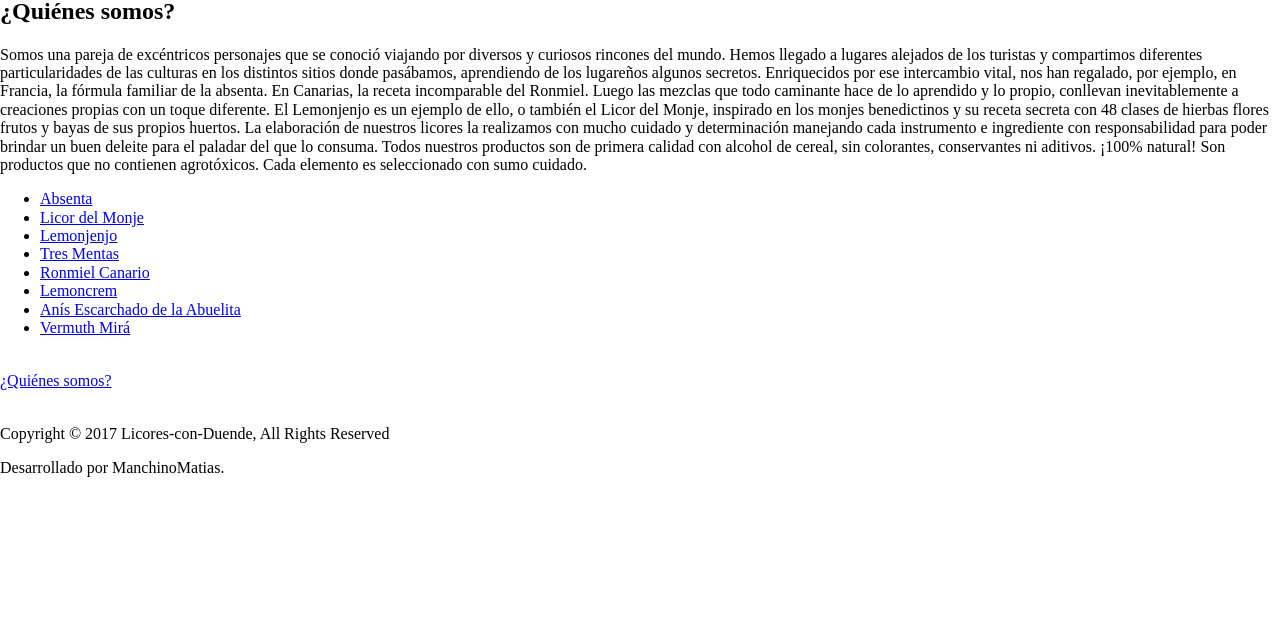
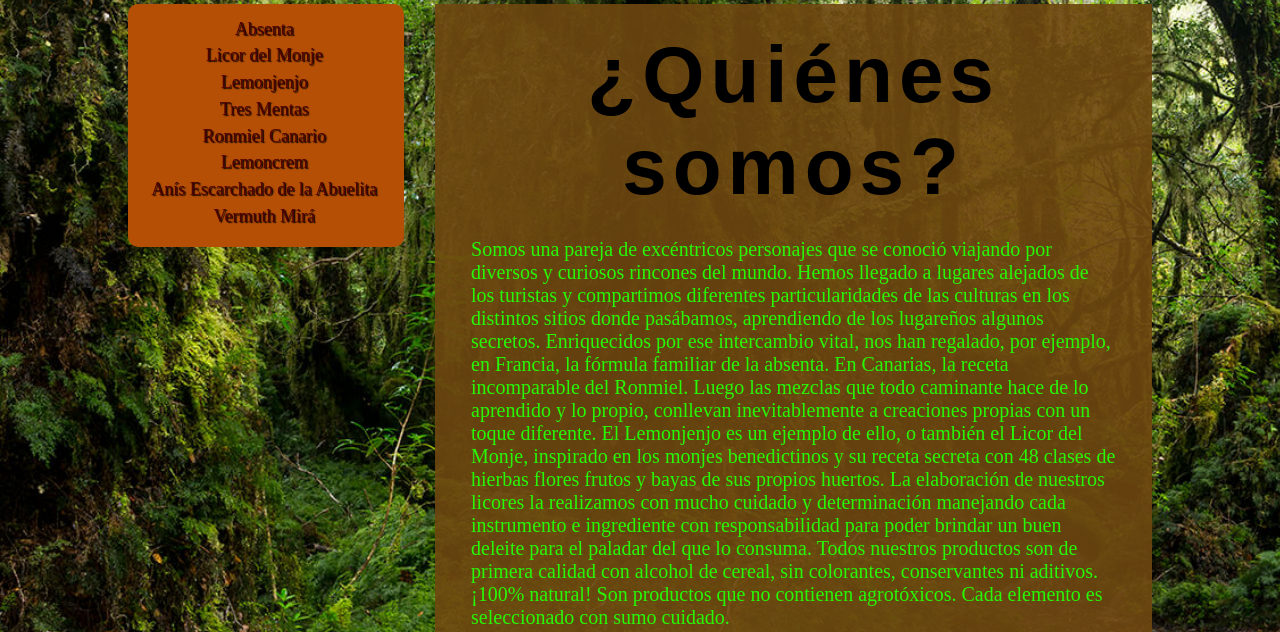
Before and after one commit to MatiasManchino/licoresconduende, a plain HTML site: page index.html in a window 1280 px wide. Shown: the part 337-969 px from the top of the page. Before the commit the page ends 830 px from the top, so only its background shows below. Drawn offline with Linux system fonts and the light colour scheme.

Commit message:
Update licores.css

```diff
--- a/css/licores.css
+++ b/css/licores.css
@@ -10,7 +10,8 @@
 
 
 
-/*/*CABECERA DE LA PAGINA
+/*CABECERA DE LA PAGINA*/
+
 
 header
 {
@@ -73,7 +74,7 @@ header nav.redes ul
     list-style: none;
 }
 
-/*CONTENEDOR PRINCIPAL
+/*CONTENEDOR PRINCIPAL*/
 
 div.contenedor
 {
@@ -107,7 +108,7 @@ aside
     border-radius: 10px;
     background: rgb(181, 79, 5);
 
-    /*border: 4px solid black;
+    /*border: 4px solid black;*/
 }
 
 
@@ -130,7 +131,7 @@ aside nav ul li
 
 aside nav ul li a
 {
-    font-size: 18px; /*Tamaño de la fuente del menú
+    font-size: 18px; /*Tamaño de la fuente del menú*/
 
     display: block;
 
@@ -156,13 +157,13 @@ main
     width: 70%;
     height: 100%;
 
-    background: rgba(110, 72, 16, .9); /*color fondo de descripción
+    background: rgba(110, 72, 16, .9); /*color fondo de descripción*/
 }
 
 main h2
 {
     font-family: 'Tempus Sans ITC', arial;
-    font-size: 80px;  /*tamaño de letras del titulo licor
+    font-size: 80px;  /*tamaño de letras del titulo licor*/
 
     margin: 25px 25px 25px 25px;
 
@@ -179,13 +180,13 @@ main figure
 
 p
 {
-    font-size: 20px;  /*tamaño de fuente de descripcion
+    font-size: 20px;  /*tamaño de fuente de descripcion*/
 
-    padding: 0 5%;  /*tamaño de espacios en los costados de la descripcion
+    padding: 0 5%;  /*tamaño de espacios en los costados de la descripcion*/
 
     vertical-align: middle;
 
-    color: rgba(40,247,6,1); /*color de la descripcion
+    color: rgba(40,247,6,1); /*color de la descripcion*/
 }
 p a
 {
@@ -200,7 +201,7 @@ article div
 
 .contenedor-info
 {
-    float: right; /*distribución del contenedor
+    float: right; /*distribución del contenedor*/
 }
 
 footer
@@ -212,7 +213,7 @@ footer
 
     text-align: center;
 
-    border-radius: 30px;            /*el pie
+    border-radius: 30px;            /*el pie*/
     background: rgba(45, 73, 39,.9);
 }
 
@@ -243,4 +244,4 @@ img.trabajando
 {
     width: 100%;
     height: 100%;
-}*/
+}
```
